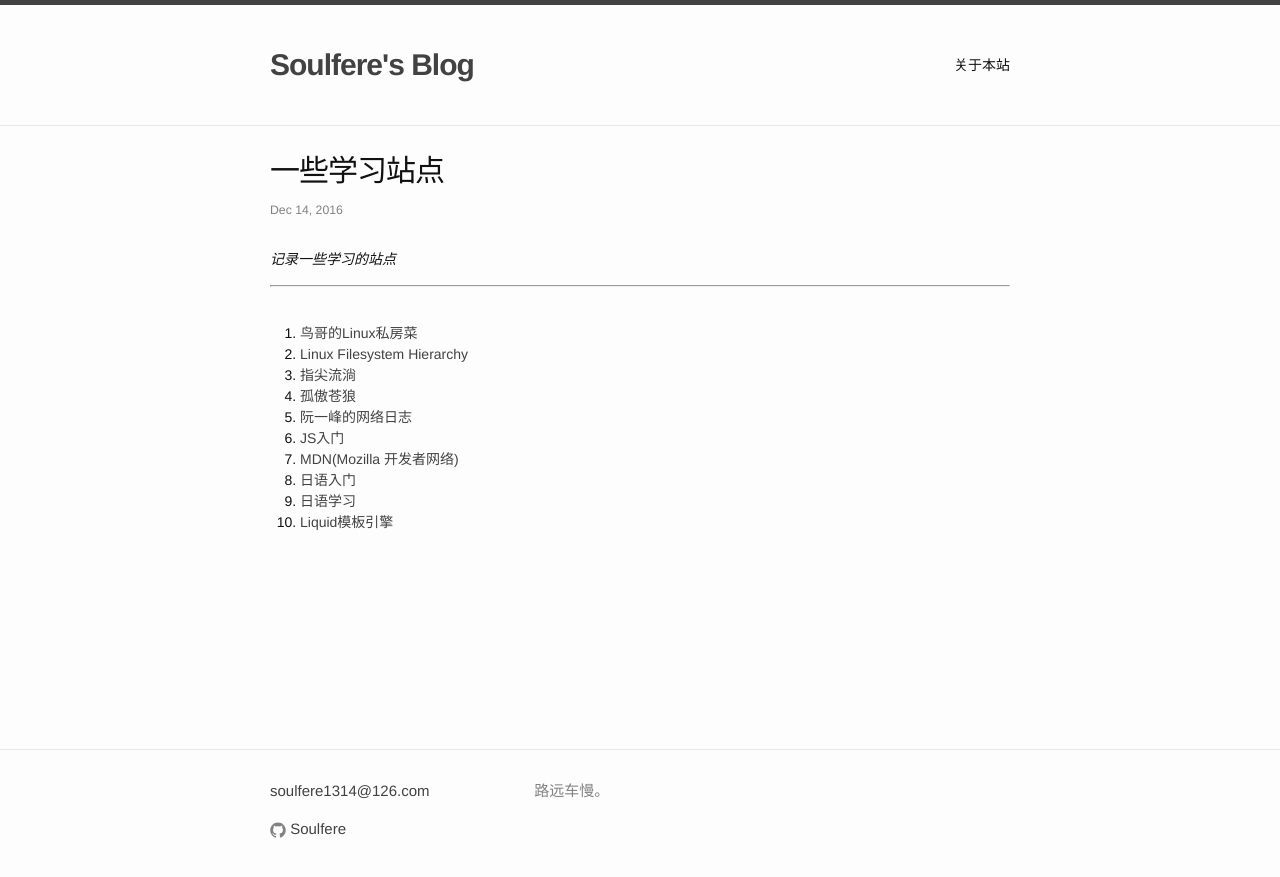
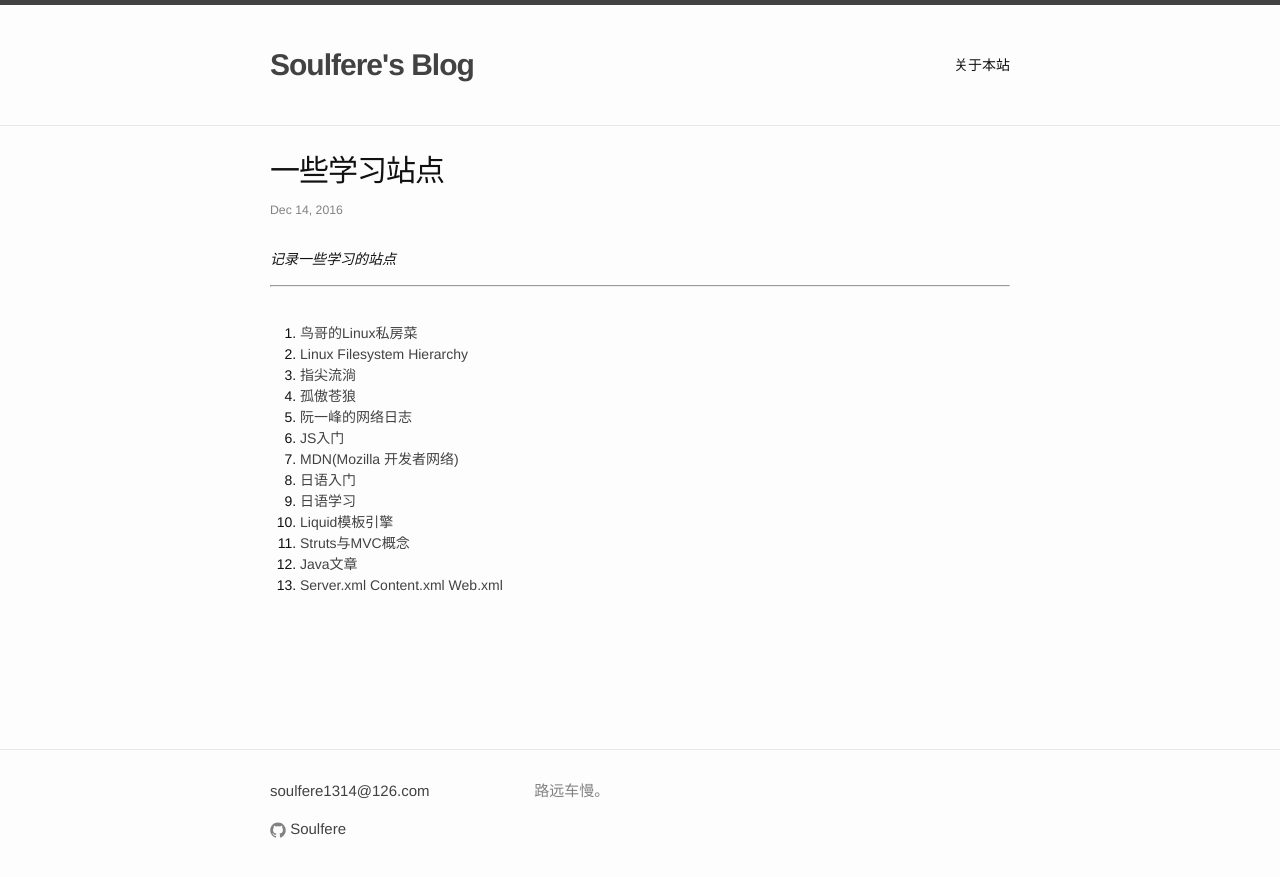
Before and after one commit to soulfere/soulfere.github.io, a Jekyll site: the page built from _posts/2016-12-14-some-site.markdown, in a window 1280 px wide. Shown: the top 877 px of the page. Built offline with Jekyll 4.4.1, drawn with Linux system fonts in a browser that asks for light colours.

Commit message:
Add new site.

```diff
--- a/_posts/2016-12-14-some-site.markdown
+++ b/_posts/2016-12-14-some-site.markdown
@@ -19,3 +19,6 @@ title:  "一些学习站点"
 8. [日语入门](http://www.riyurumen.com/)
 9. [日语学习](http://jp.tingroom.com/)
 10. [Liquid模板引擎](https://shopify.github.io/liquid/tags/control-flow/)
+11. [Struts与MVC概念](https://github.com/apache/struts)
+12. [Java文章](http://www.importnew.com/)
+13. [Server.xml Content.xml Web.xml](http://blog.csdn.net/wclxyn/article/details/6969312)
```
